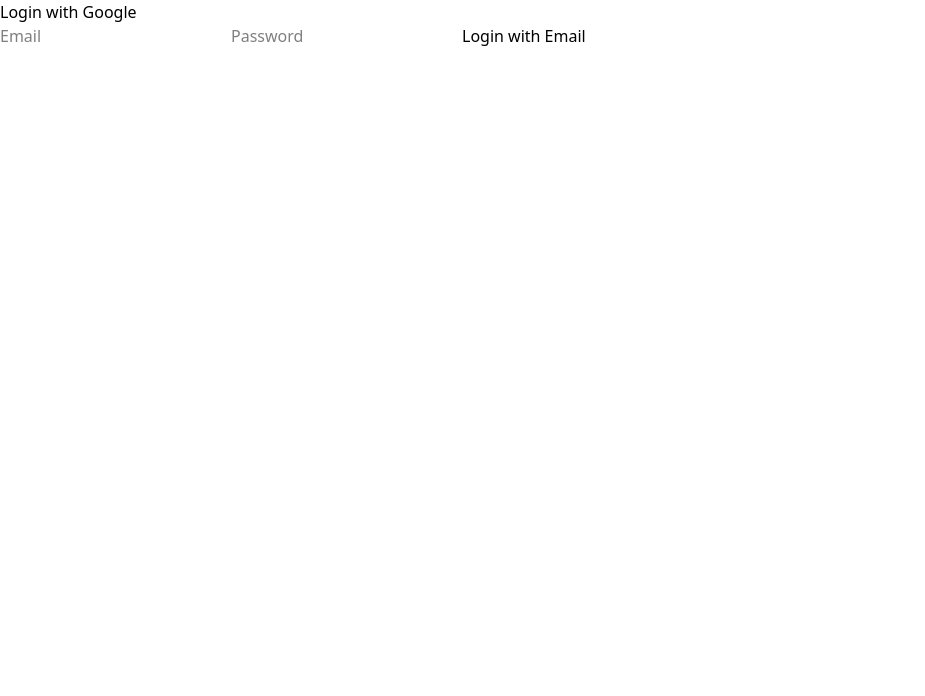
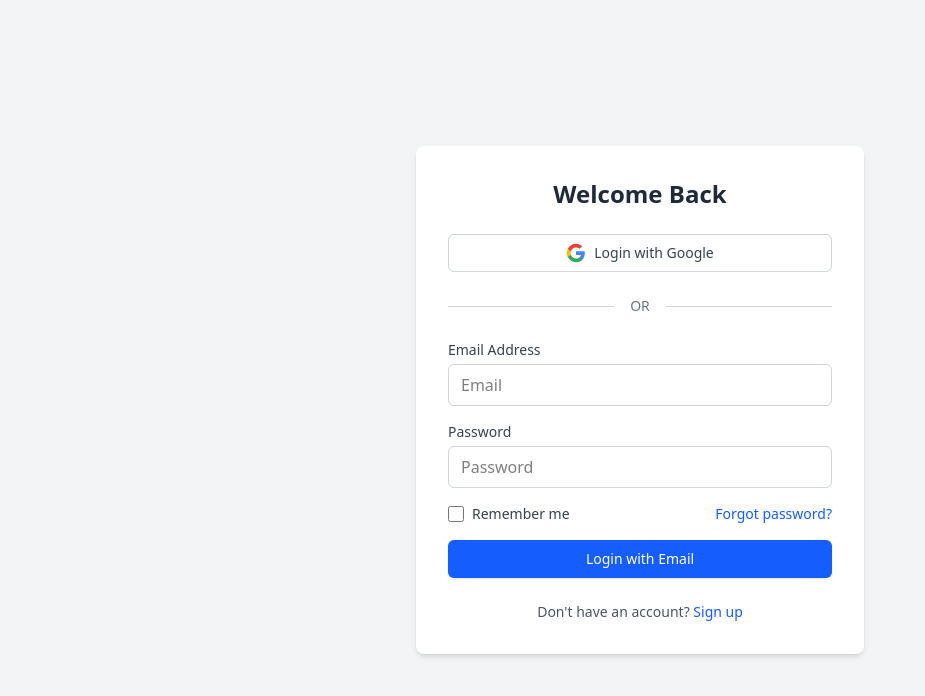
Before and after one commit to Namrata2309/Hostel-Management, a React (Vite) app in the folder frontend/: page / in a window 1280 px wide. Shown: the top 696 px of the page, without its empty margins (0-925 px from the left). Built offline with nearby package versions, Linux system fonts and the light colour scheme; no server answers.

Commit message:
ready to pull

```diff
--- a/frontend/src/pages/Auth/Login.jsx
+++ b/frontend/src/pages/Auth/Login.jsx
@@ -8,27 +8,98 @@
   const navigate = useNavigate();
 
   return (
-    <div>
-      <button onClick={() => handleGoogleLogin(navigate)}>Login with Google</button>
+    <div className="flex flex-col items-center justify-center min-h-screen bg-gray-100 px-4">
+      <div className="w-full max-w-md bg-white rounded-lg shadow-md p-8">
+        <h2 className="text-2xl font-bold text-center text-gray-800 mb-6">Welcome Back</h2>
+
+        <button
+          onClick={() => handleGoogleLogin(navigate)}
+          className="w-full flex items-center justify-center bg-white border border-gray-300 rounded-md py-2 px-4 mb-6 text-sm font-medium text-gray-700 hover:bg-gray-50 transition duration-150"
+        >
+          <svg className="h-5 w-5 mr-2" viewBox="0 0 24 24">
+            <path
+              d="M22.56 12.25c0-.78-.07-1.53-.2-2.25H12v4.26h5.92c-.26 1.37-1.04 2.53-2.21 3.31v2.77h3.57c2.08-1.92 3.28-4.74 3.28-8.09z"
+              fill="#4285F4"
+            />
+            <path
+              d="M12 23c2.97 0 5.46-.98 7.28-2.66l-3.57-2.77c-.98.66-2.23 1.06-3.71 1.06-2.86 0-5.29-1.93-6.16-4.53H2.18v2.84C3.99 20.53 7.7 23 12 23z"
+              fill="#34A853"
+            />
+            <path
+              d="M5.84 14.09c-.22-.66-.35-1.36-.35-2.09s.13-1.43.35-2.09V7.07H2.18C1.43 8.55 1 10.22 1 12s.43 3.45 1.18 4.93l2.85-2.22.81-.62z"
+              fill="#FBBC05"
+            />
+            <path
+              d="M12 5.38c1.62 0 3.06.56 4.21 1.64l3.15-3.15C17.45 2.09 14.97 1 12 1 7.7 1 3.99 3.47 2.18 7.07l3.66 2.84c.87-2.6 3.3-4.53 6.16-4.53z"
+              fill="#EA4335"
+            />
+          </svg>
+          Login with Google
+        </button>
+
+        <div className="flex items-center justify-center mb-6">
+          <div className="border-t border-gray-300 flex-grow"></div>
+          <span className="px-4 text-sm text-gray-500">OR</span>
+          <div className="border-t border-gray-300 flex-grow"></div>
+        </div>
 
         <form
           onSubmit={(e) => {
             handleEmailLogin(e, email, password, navigate);
           }}
+          className="space-y-4"
         >
+          <div>
+            <label htmlFor="email" className="block text-sm font-medium text-gray-700 mb-1">Email Address</label>
             <input
+              id="email"
               placeholder="Email"
+              type="email"
               value={email}
               onChange={(e) => setEmail(e.target.value)}
+              className="w-full px-3 py-2 border border-gray-300 rounded-md focus:outline-none focus:ring-2 focus:ring-blue-500"
+              required
             />
+          </div>
+
+          <div>
+            <label htmlFor="password" className="block text-sm font-medium text-gray-700 mb-1">Password</label>
             <input
+              id="password"
               placeholder="Password"
               type="password"
               value={password}
               onChange={(e) => setPassword(e.target.value)}
+              className="w-full px-3 py-2 border border-gray-300 rounded-md focus:outline-none focus:ring-2 focus:ring-blue-500"
+              required
             />
-        <button type="submit">Login with Email</button>
+          </div>
+
+          <div className="flex items-center justify-between">
+            <div className="flex items-center">
+              <input id="remember-me" type="checkbox" className="h-4 w-4 text-blue-600 focus:ring-blue-500 border-gray-300 rounded" />
+              <label htmlFor="remember-me" className="ml-2 block text-sm text-gray-700">Remember me</label>
+            </div>
+            <div className="text-sm">
+              <a href="#" className="font-medium text-blue-600 hover:text-blue-500">Forgot password?</a>
+            </div>
+          </div>
+
+          <button
+            type="submit"
+            className="w-full flex justify-center py-2 px-4 border border-transparent rounded-md shadow-sm text-sm font-medium text-white bg-blue-600 hover:bg-blue-700 focus:outline-none focus:ring-2 focus:ring-offset-2 focus:ring-blue-500"
+          >
+            Login with Email
+          </button>
         </form>
+
+        <p className="mt-6 text-center text-sm text-gray-600">
+          Don't have an account?{" "}
+          <a href="#" className="font-medium text-blue-600 hover:text-blue-500">
+            Sign up
+          </a>
+        </p>
+      </div>
     </div>
   );
 }
--- a/frontend/src/pages/Student/DashboardStudent.jsx
+++ b/frontend/src/pages/Student/DashboardStudent.jsx
@@ -1,6 +1,7 @@
 
 import React, { useState } from 'react';
 import { useNavigate } from 'react-router-dom';
+import { handleLogout } from '../../scripts/api';
 
 const StudentDashboard = () => {
   const [studentData, setStudentData] = useState({
@@ -36,9 +37,7 @@
   const [activeTab, setActiveTab] = useState('dashboard');
   const navigate = useNavigate();
 
-  const handleLogout = () => {
-    navigate('/login');
-  };
+
 
   const submitComplaint = (e) => {
     e.preventDefault();
@@ -99,7 +98,7 @@
             <div className="flex items-center gap-3">
               <span className="hidden md:inline-block font-medium">Welcome, {studentData.name}</span>
               <button
-                onClick={handleLogout}
+                onClick={handleLogout(navigate)}
                 className="bg-red-500/90 hover:bg-red-600 text-white px-4 py-2 rounded-lg transition-all
                           transform hover:scale-105 active:scale-95 shadow-md"
               >
--- a/frontend/src/scripts/api.js
+++ b/frontend/src/scripts/api.js
@@ -1,5 +1,5 @@
 import axios from "axios";
-import { signInWithEmailAndPassword, signInWithPopup } from "firebase/auth";
+import { signInWithEmailAndPassword, signInWithPopup,signOut } from "firebase/auth";
 import { auth, provider } from "./firebase";
 
 
@@ -26,9 +26,9 @@
     console.log("Google login user:", user);
 
     if (user.role === 'superadmin') {
-       navigate('/pages/SuperAdmin/DashboardSuperAdmin');
+       navigate('/SuperAdmin');
     } else if (user.role === 'student') {
-       navigate('/pages/Student/StudentDashboard');
+       navigate('/student');
     } else if (user.role === 'staff') {
        navigate('/pages/Staff/StaffDashboard');
     } else {
@@ -64,3 +64,20 @@
     console.error("Email login error", err.message);
   }
 };
+
+
+// Logout function
+export const handleLogout = async (navigate) => {
+  try {
+    await signOut(auth);
+    console.log("User signed out successfully");
+
+    // Optionally clear localStorage/sessionStorage if used
+    // localStorage.removeItem("someToken");
+
+    // Redirect to login page or home page
+    navigate('/');
+  } catch (error) {
+    console.error("Logout error:", error.message);
+  }
+};
```
Also changed, not shown: 1 other file (tests, documents, lock files or other folders). Lines whose indentation alone changed are shown as unchanged.
